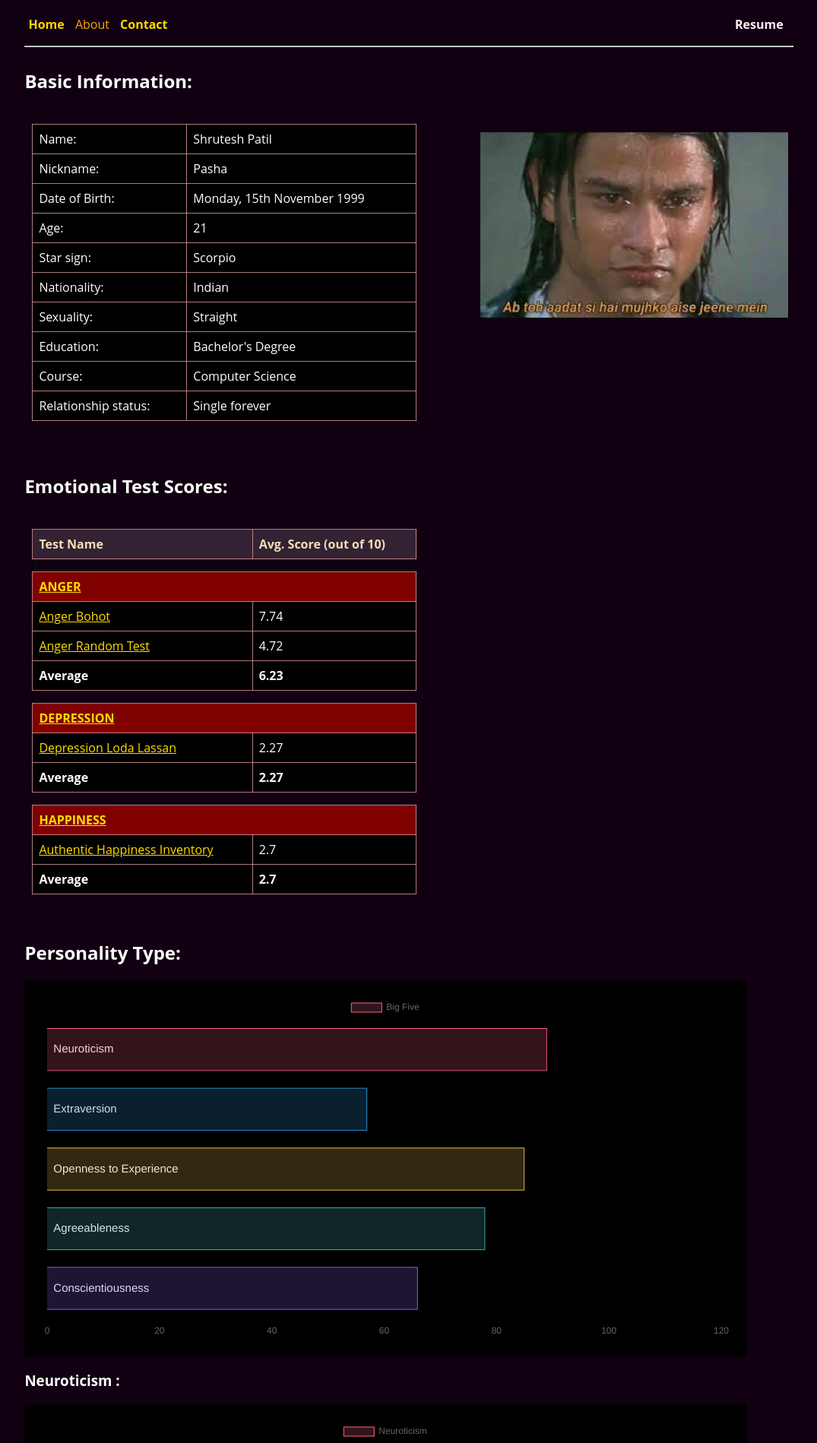
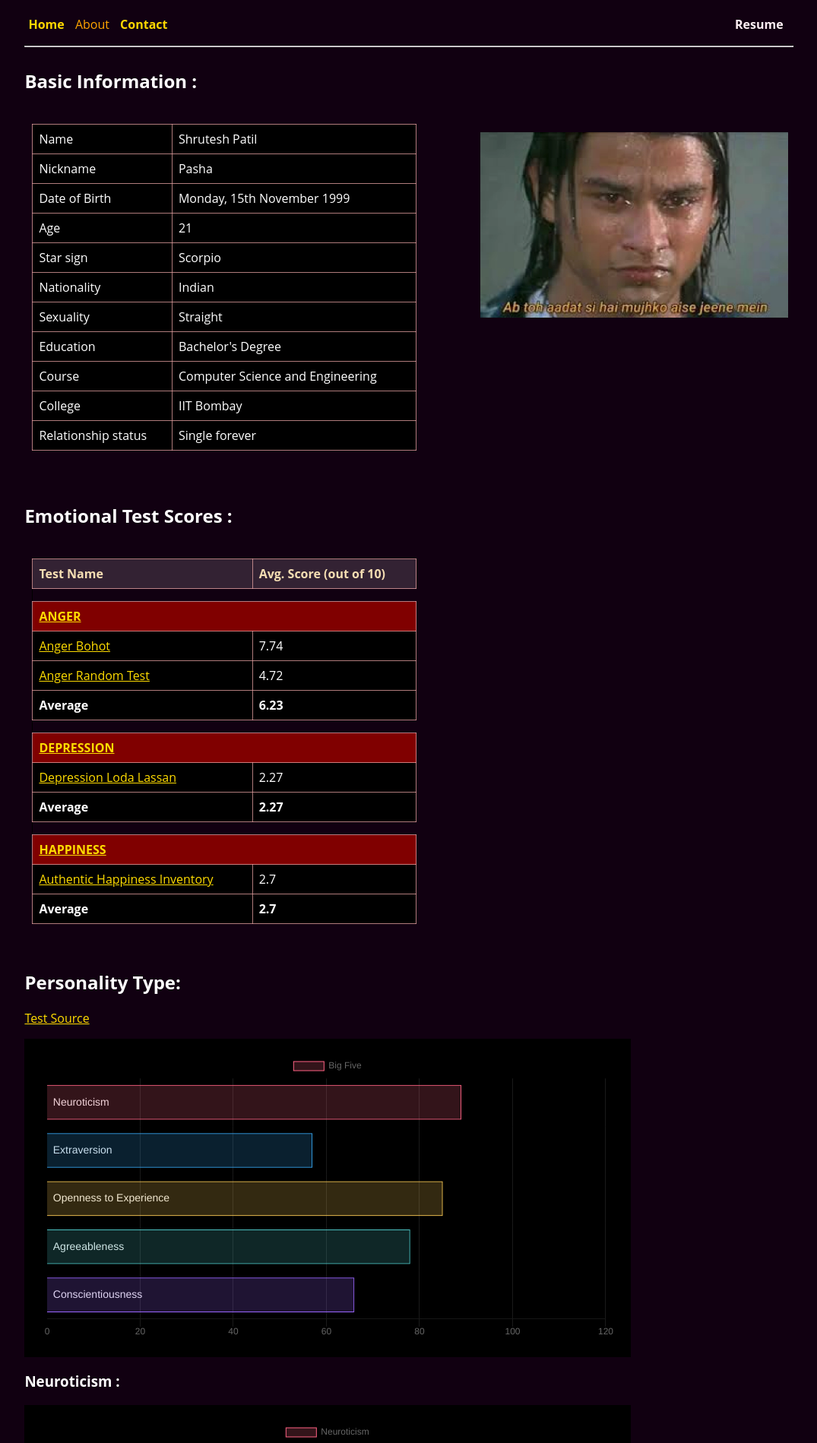
Before and after one commit to pasha009/personal-website-jekyll, a Jekyll site: the page built from about.html, in a window 1280 px wide. Shown: the top 1899 px of the page at 76% size, without its empty margins (102-1177 px from the left). Built offline with Jekyll 4.4.1, drawn with Linux system fonts in a browser that asks for light colours; nearby versions of some CDN libraries.

Commit message:
bar graph formatting

```diff
--- a/_data/basic_info.yml
+++ b/_data/basic_info.yml
@@ -23,7 +23,10 @@
   value: Bachelor's Degree
 
 - key: Course
-  value: Computer Science
+  value: Computer Science and Engineering
+
+- key: College
+  value: IIT Bombay
 
 - key: Relationship status
   value: Single forever
--- a/_sass/about.scss
+++ b/_sass/about.scss
@@ -53,7 +53,7 @@ td, th {
 
 #bigFiveRadarContainer {
     margin: 60px 0;
-    width: 90%;
+    width: 75%;
 }
 
 canvas {
--- a/_sass/main.scss
+++ b/_sass/main.scss
@@ -52,6 +52,10 @@ body {
         width: 95% !important;
     }
 
+    #bigFiveRadarContainer {
+        width: 90% !important;
+    }
+
 }
 
 .nav-bar {
--- a/about.html
+++ b/about.html
@@ -4,14 +4,14 @@ title: About
 ---
 
 <div class="about-row-1">
-  <h2>Basic Information: </h2>
+  <h2>Basic Information : </h2>
 
   <img class="dp" src="{{ site.data.files.dp }}" alt="Rejoice that you don't have to see that">
 
   <table>
     {% for row in site.data.basic_info %}
     <tr>
-      <td>{{ row.key }}: </td>
+      <td>{{ row.key }} </td>
       <td>{{ row.value }}</td>
     </tr>
     {% endfor %}
@@ -22,7 +22,7 @@ title: About
 
 
 <div class="about-row-2">
-  <h2>Emotional Test Scores: </h2>
+  <h2>Emotional Test Scores : </h2>
 
 
   <table class="about-test-table">
@@ -71,6 +71,10 @@ title: About
 
 <div id="bigFiveRadarContainer">
   <h2> Personality Type: </h2>
+  <p>
+  <a href="https://bigfive-test.com/result/5eddf7a03868eb00086dfd69">Test Source</a>
+  <br>
+  </p>
   <canvas id="bigFiveRadar"></canvas>
   {% for x in site.data.bigfive %}
     <h3>{{ x.category }} : </h3>
@@ -119,7 +136,11 @@ title: About
     },
     options: {
         scales: {
+
           xAxes: [{
+              gridLines: {
+                color: 'rgba(255, 255, 255, 0.1)',
+              },
               ticks: {
                 min: 0,
                 max: mx,
@@ -128,7 +149,7 @@ title: About
           yAxes: [{
             ticks: {
               fontColor: '#eee',
-                fontSize: 15,
+              fontSize: 14,
               mirror: true
             }
           }]
```
Also changed, not shown: other parts of about.html (+14 -0 lines). Lines whose indentation alone changed are shown as unchanged.
